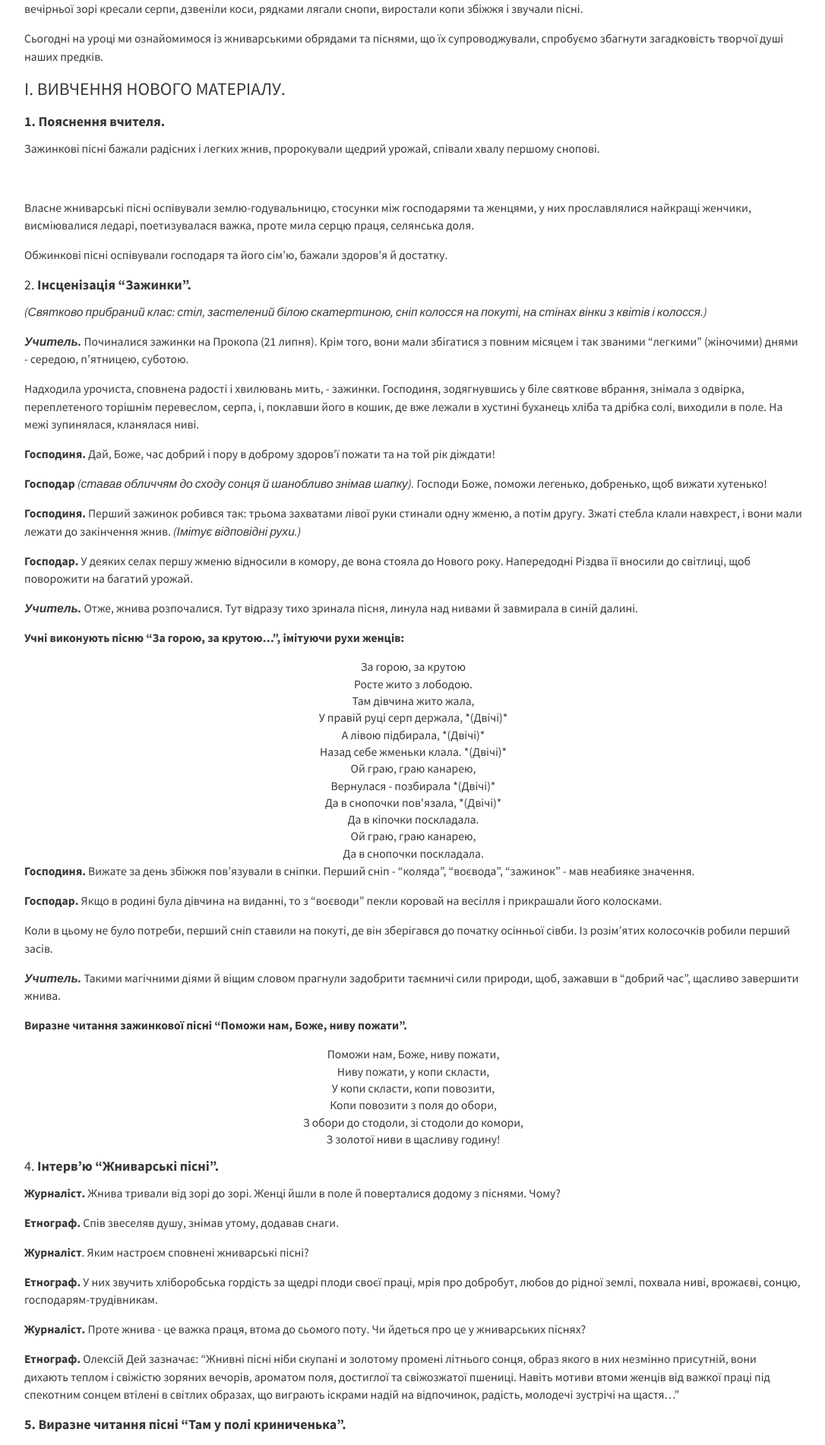
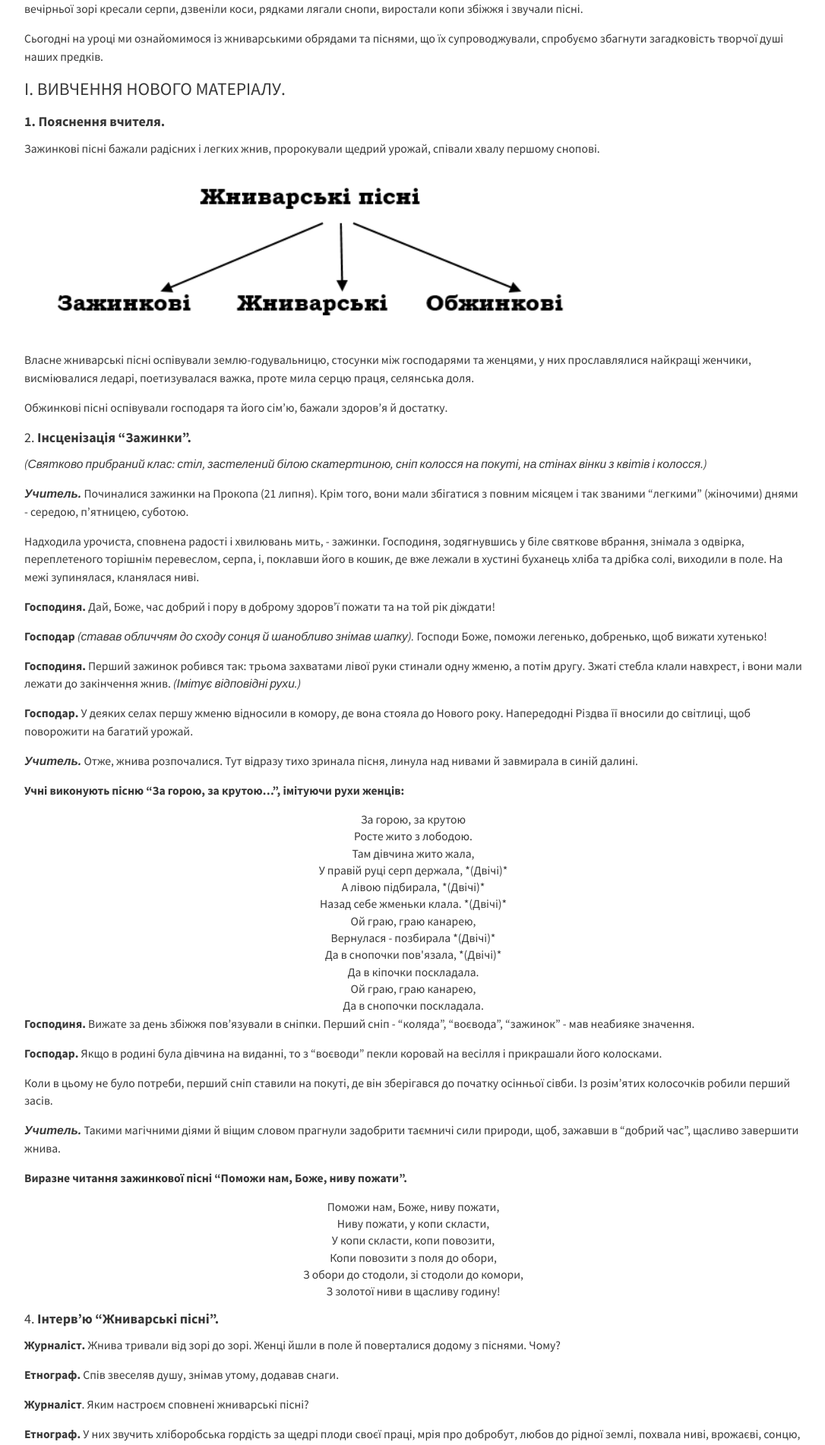
Before and after one commit to tetyanashevchuk/tetyanashevchuk.github.io, a Jekyll site: the page built from _posts/2016-01-05-6klas-lit-pisni-litnyogo-calendarnogo-cyklu_3.md, in a window 1280 px wide. Shown: the part 1513-3415 px from the top of the page at 76% size, without its empty margins (96-1182 px from the left). Built offline with Jekyll 4.4.1, drawn with Linux system fonts in a browser that asks for light colours; nearby versions of some CDN libraries.

```diff
--- a/_posts/2016-01-05-6klas-lit-pisni-litnyogo-calendarnogo-cyklu_3.md
+++ b/_posts/2016-01-05-6klas-lit-pisni-litnyogo-calendarnogo-cyklu_3.md
@@ -63,7 +63,7 @@
 Зажинкові пісні бажали радісних і легких жнив, пророкували щедрий
 урожай, співали хвалу першому снопові.
 
-![](../postImages/2016-01-05-1.png)
+![](../../../postImages/2016-01-05-1.png)
 
 Власне жниварські пісні оспівували землю-годувальницю, сто­сунки між
 господарями та женцями, у них прославлялися най­кращі женчики,
```
